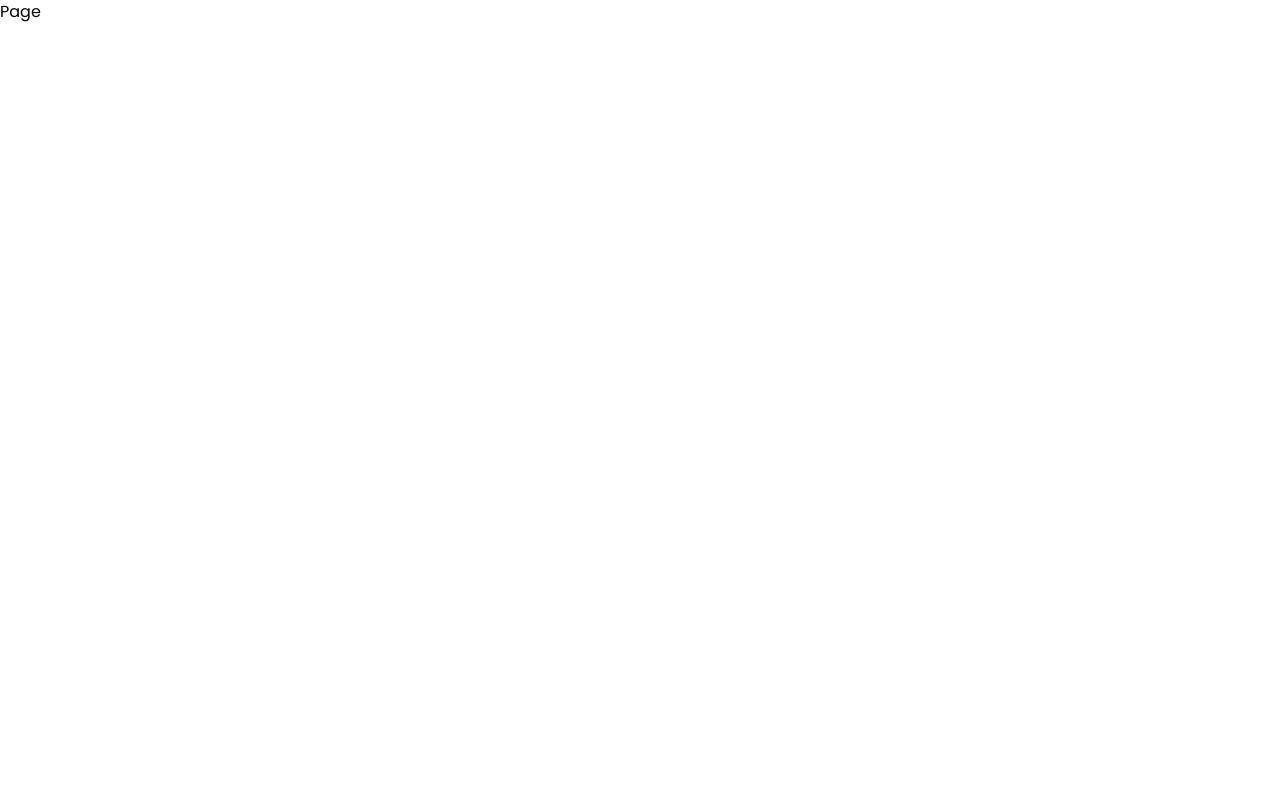
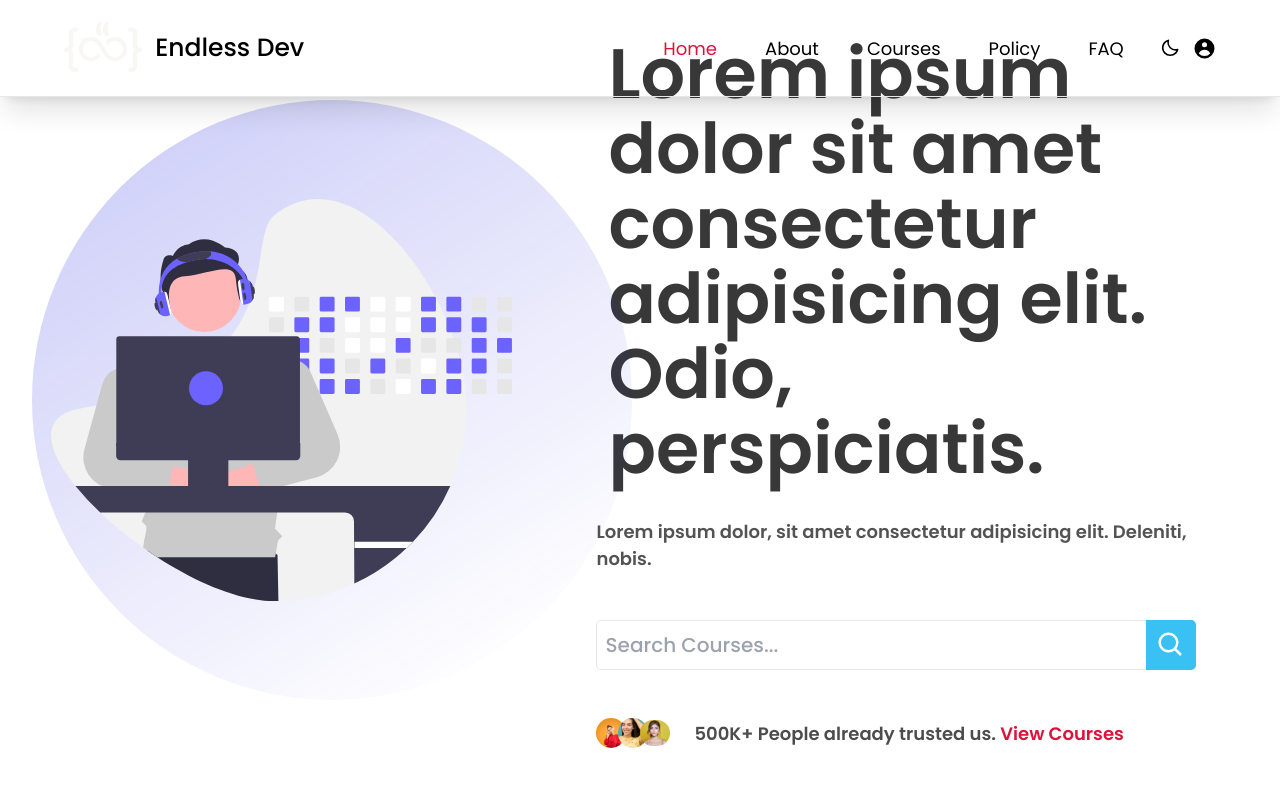
Before and after one commit to Roudi22/LMS, a Next.js app in the folder client/: page / in a window 1280 px wide. Shown: the top 786 px of the page. Built offline with nearby package versions, Linux system fonts and the light colour scheme.

Commit message:
modify the "page" file

```diff
--- a/client/app/page.tsx
+++ b/client/app/page.tsx
@@ -1,14 +1,18 @@
-'use client';
-import React, {FC, useState} from 'react';
+"use client"
+import React, {useState} from 'react'
+import Hero from './components/Hero'
+import Navbar from './components/Navbar'
 
-interface PageProps {
+type Props = {}
 
-} // 1. Define the props
+const Page = (props: Props) => {
+  const [route, setRoute] = useState("Login")
+  return (
+    <div>
+      <Navbar route={route} setRoute={setRoute}/>
+      <Hero/>
+    </div>
+  )
+}
 
-const Page: FC<PageProps> = (props) => { // 2. Define the component
-  const [state, setState] = useState(); // 3. Define the state
-
-  return <div>Page</div>; // 4. Render the component
-};
-
-export default Page; // 5. Export the component
+export default Page;
```
